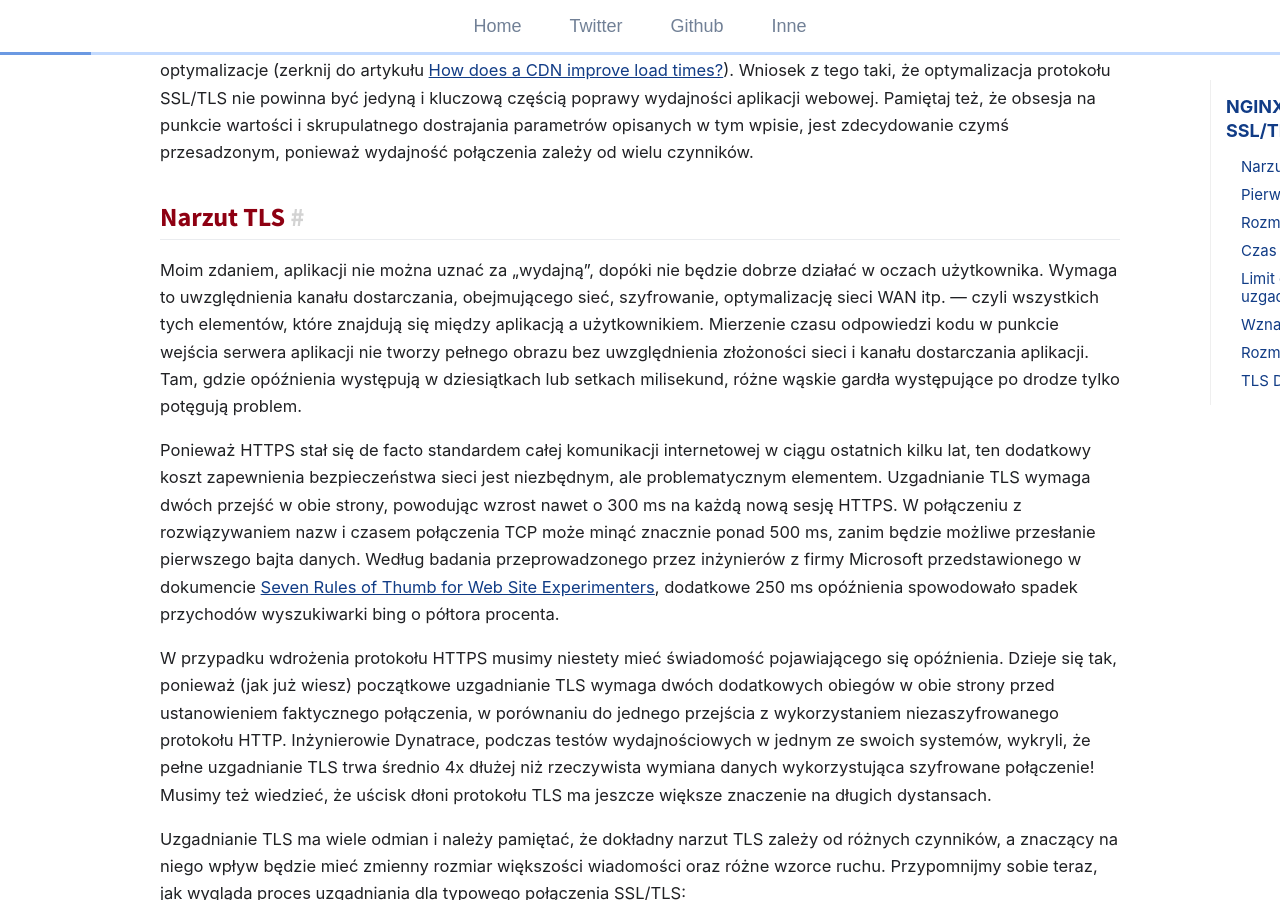
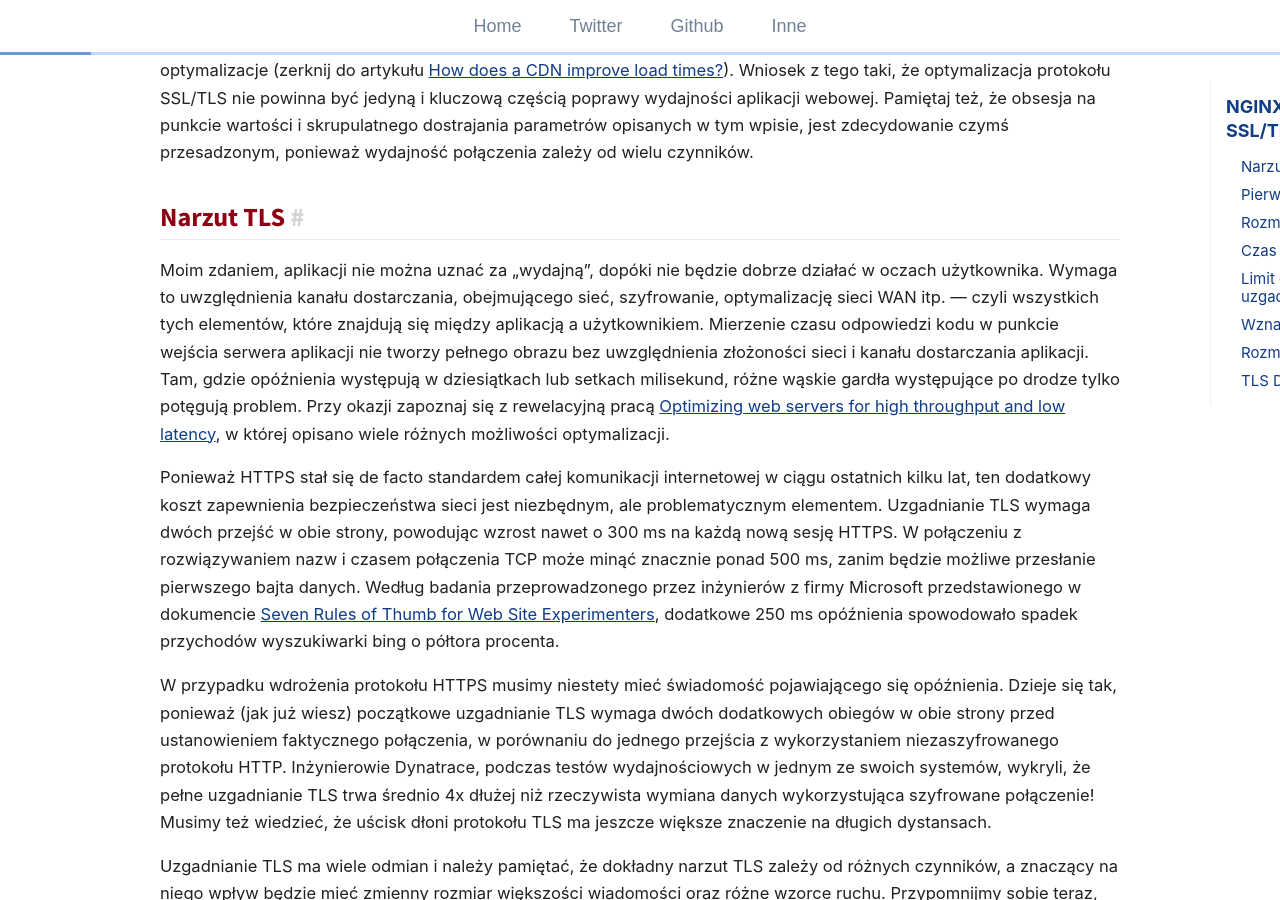
Before and after one commit to git04112019/trimstray.github.io, a Jekyll site: the page built from _posts/2019-07-21-nginx-optymalizacja_sesji_ssl-tls.md, in a window 1280 px wide and 900 px high, scrolled down 1712 px. Built offline with Jekyll 4.4.1, drawn with Linux system fonts in a browser that asks for light colours; comment, search, counter and statistics services are not loaded.

Commit message:
uncommited changes - signed-off-by: trimstray <trimstray@gmail.com>

```diff
--- a/_posts/2019-07-21-nginx-optymalizacja_sesji_ssl-tls.md
+++ b/_posts/2019-07-21-nginx-optymalizacja_sesji_ssl-tls.md
@@ -29,7 +29,7 @@ Podsumowując, moim zdaniem należy zrównoważyć wydajność (nie chcemy, aby
 
 ## Narzut TLS
 
-Moim zdaniem, aplikacji nie można uznać za „wydajną”, dopóki nie będzie dobrze działać w oczach użytkownika. Wymaga to uwzględnienia kanału dostarczania, obejmującego sieć, szyfrowanie, optymalizację sieci WAN itp. — czyli wszystkich tych elementów, które znajdują się między aplikacją a użytkownikiem. Mierzenie czasu odpowiedzi kodu w punkcie wejścia serwera aplikacji nie tworzy pełnego obrazu bez uwzględnienia złożoności sieci i kanału dostarczania aplikacji. Tam, gdzie opóźnienia występują w dziesiątkach lub setkach milisekund, różne wąskie gardła występujące po drodze tylko potęgują problem.
+Moim zdaniem, aplikacji nie można uznać za „wydajną”, dopóki nie będzie dobrze działać w oczach użytkownika. Wymaga to uwzględnienia kanału dostarczania, obejmującego sieć, szyfrowanie, optymalizację sieci WAN itp. — czyli wszystkich tych elementów, które znajdują się między aplikacją a użytkownikiem. Mierzenie czasu odpowiedzi kodu w punkcie wejścia serwera aplikacji nie tworzy pełnego obrazu bez uwzględnienia złożoności sieci i kanału dostarczania aplikacji. Tam, gdzie opóźnienia występują w dziesiątkach lub setkach milisekund, różne wąskie gardła występujące po drodze tylko potęgują problem. Przy okazji zapoznaj się z rewelacyjną pracą [Optimizing web servers for high throughput and low latency](https://dropbox.tech/infrastructure/optimizing-web-servers-for-high-throughput-and-low-latency), w której opisano wiele różnych możliwości optymalizacji.
 
 Ponieważ HTTPS stał się de facto standardem całej komunikacji internetowej w ciągu ostatnich kilku lat, ten dodatkowy koszt zapewnienia bezpieczeństwa sieci jest niezbędnym, ale problematycznym elementem. Uzgadnianie TLS wymaga dwóch przejść w obie strony, powodując wzrost nawet o 300 ms na każdą nową sesję HTTPS. W połączeniu z rozwiązywaniem nazw i czasem połączenia TCP może minąć znacznie ponad 500 ms, zanim będzie możliwe przesłanie pierwszego bajta danych. Według badania przeprowadzonego przez inżynierów z firmy Microsoft przedstawionego w dokumencie [Seven Rules of Thumb for Web Site Experimenters]({{ site.url }}/assets/pdfs/2014experimentersRulesOfThumb.pdf), dodatkowe 250 ms opóźnienia spowodowało spadek przychodów wyszukiwarki bing o półtora procenta.
 
```
